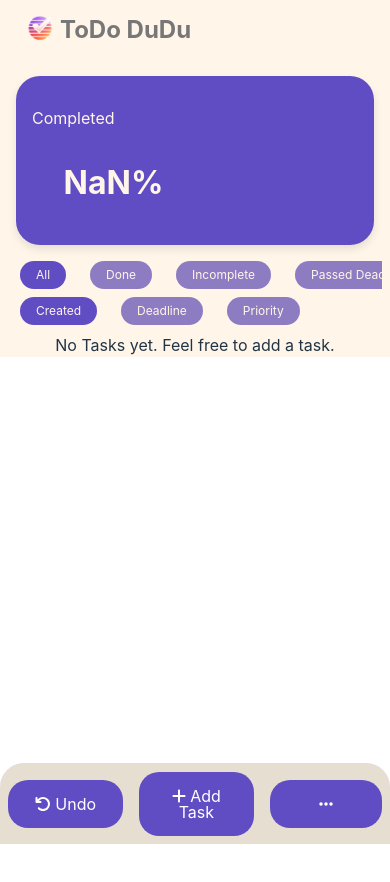
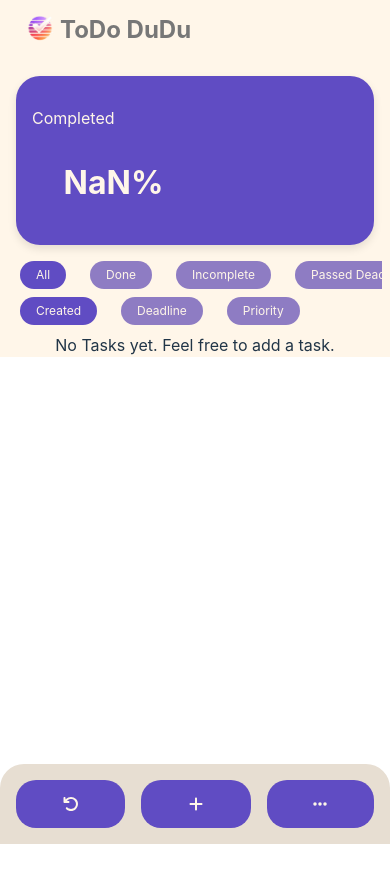
Before and after one commit to SiegfredLorelle/lexmeet-todo, a React (Vite) app: page / in a window 390 px wide. Shown: the top 882 px of the page. Built offline with nearby package versions, Linux system fonts and the light colour scheme.

Commit message:
Make bottom controls responsive

```diff
--- a/src/assets/styles/tasks.scss
+++ b/src/assets/styles/tasks.scss
@@ -198,17 +198,18 @@
   left: 0;
   width: 100%;
   background-color: $light-gray;
-  border-top: 1px solid #ddd;
   display: flex;
   flex-direction: column;
   justify-content: center;
   align-items: center;
-  padding: 0.5rem;
+  padding: 1rem;
   gap: 1rem;
   border-radius: 24px 24px 0 0;
 }
 
-.main-buttons, .additional-buttons, .menu-toggle {
+.main-buttons,
+.additional-buttons,
+.menu-toggle {
   display: flex;
   justify-content: center;
   align-items: center;
@@ -220,17 +221,50 @@
   width: 30%;
 }
 
-.main-buttons button, .additional-buttons button, .menu-toggle button {
+.main-buttons button,
+.additional-buttons button,
+.menu-toggle button {
   background-color: $main-purple;
-  color: white;
+  color: $white;
   border: none;
   padding: 1rem;
   border-radius: 20px;
   cursor: pointer;
   transition: background-color 0.3s, transform 0.3s;
   flex: 1;
+  width: 100%;
+  text-wrap: nowrap;
 }
 
-.main-buttons button:hover, .additional-buttons button:hover, .menu-toggle button:hover {
+.main-buttons button:hover,
+.additional-buttons button:hover,
+.menu-toggle button:hover {
   background-color: $dark-purple;
 }
+
+.main-buttons {
+  button span {
+    display: inline;
+  }
+
+  @media (max-width: 425px) {
+    button span {
+      display: none;
+    }
+
+    button {
+      padding: 1rem 0.5rem;
+    }
+  }
+}
+
+.additional-buttons {
+  @media (max-width: 767px) {
+    flex-direction: column;
+    width: 100%;
+
+    button {
+      padding: 1rem 0.5rem;
+    }
+  }
+}
--- a/src/pages/Tasks.jsx
+++ b/src/pages/Tasks.jsx
@@ -297,7 +297,13 @@ const TaskItem = ({ handleEditTask, handleDeleteTask, task }) => {
   );
 };
 
-const BottomControls = ({ handleNewTask, handleDeleteAllTasks, handleDeleteCompleteTasks, handleMarkAllAsComplete, handleUndo }) => {
+const BottomControls = ({
+  handleNewTask,
+  handleDeleteAllTasks,
+  handleDeleteCompleteTasks,
+  handleMarkAllAsComplete,
+  handleUndo
+}) => {
   const [isMenuOpen, setIsMenuOpen] = useState(false);
 
   const toggleMenu = () => {
@@ -308,29 +314,31 @@ const BottomControls = ({ handleNewTask, handleDeleteAllTasks, handleDeleteCompl
     <div className="bottom-controls-container">
       {isMenuOpen && (
         <div className="additional-buttons">
-          <DeleteTask
-            option={"ALL tasks"}
-            task={null}
-            handleDeleteTask={handleDeleteAllTasks}
-          >
-            <FontAwesomeIcon icon={faTrash} /> Delete All
+          <DeleteTask option={"ALL tasks"} task={null} handleDeleteTask={handleDeleteAllTasks}>
+            <FontAwesomeIcon icon={faTrash} /> <span>Delete All</span>
           </DeleteTask>
-          <DeleteTask
-            option={"Completed tasks"}
-            task={null}
-            handleDeleteTask={handleDeleteCompleteTasks}
-          >
-            <FontAwesomeIcon icon={faTrash} /> Delete All Complete
+          <DeleteTask option={"Completed tasks"} task={null} handleDeleteTask={handleDeleteCompleteTasks}>
+            <FontAwesomeIcon icon={faTrash} /> <span>Delete All Complete</span>
           </DeleteTask>
-          <button onClick={() => {handleMarkAllAsComplete(true)}}><FontAwesomeIcon icon={faCheck} /> Mark All Complete </button>
-          <button onClick={() => {handleMarkAllAsComplete(false)}}><FontAwesomeIcon icon={faCheck} /> Mark All Incomplete </button>
+          <button onClick={() => {handleMarkAllAsComplete(true)}}>
+            <FontAwesomeIcon icon={faCheck} /> <span>Mark All Complete</span>
+          </button>
+          <button onClick={() => {handleMarkAllAsComplete(false)}}>
+            <FontAwesomeIcon icon={faCheck} /> <span>Mark All Incomplete</span>
+          </button>
         </div>
       )}
       <div className="main-buttons">
-        <button onClick={handleUndo}><FontAwesomeIcon icon={faArrowRotateLeft} /> Undo </button>
-        <CreateTask handleNewTask={handleNewTask}><FontAwesomeIcon icon={faPlus} /> Add Task</CreateTask>
+        <button onClick={handleUndo}>
+          <FontAwesomeIcon icon={faArrowRotateLeft} /> <span>Undo</span>
+        </button>
+        <CreateTask handleNewTask={handleNewTask}>
+          <FontAwesomeIcon icon={faPlus} /> <span>Add Task</span>
+        </CreateTask>
         <div className="menu-toggle">
-          <button onClick={toggleMenu}><FontAwesomeIcon icon={faEllipsis} /></button>
+          <button onClick={toggleMenu}>
+            <FontAwesomeIcon icon={faEllipsis} />
+          </button>
         </div>
       </div>
     </div>
```
